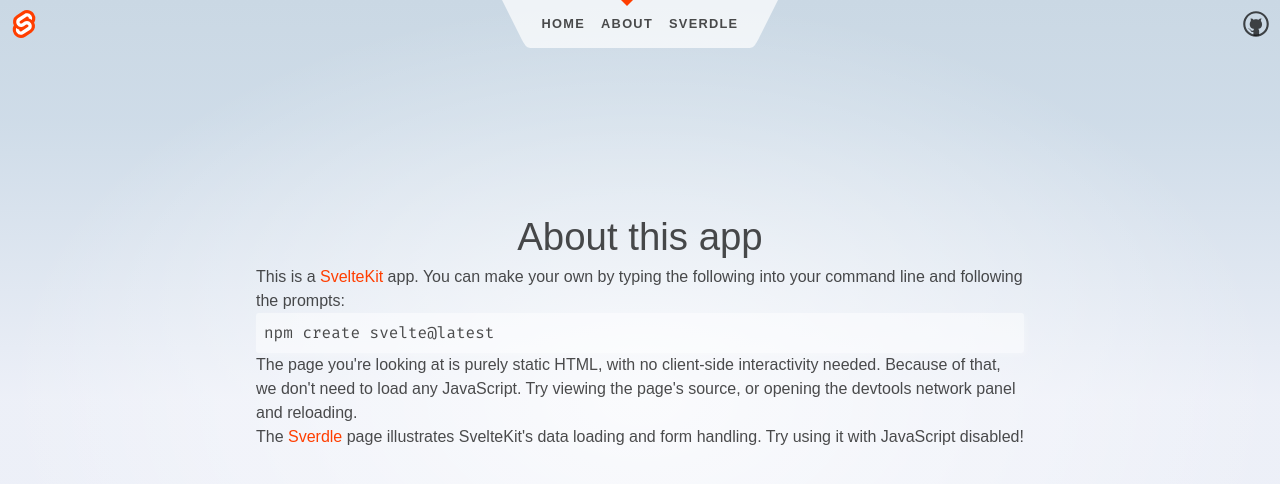
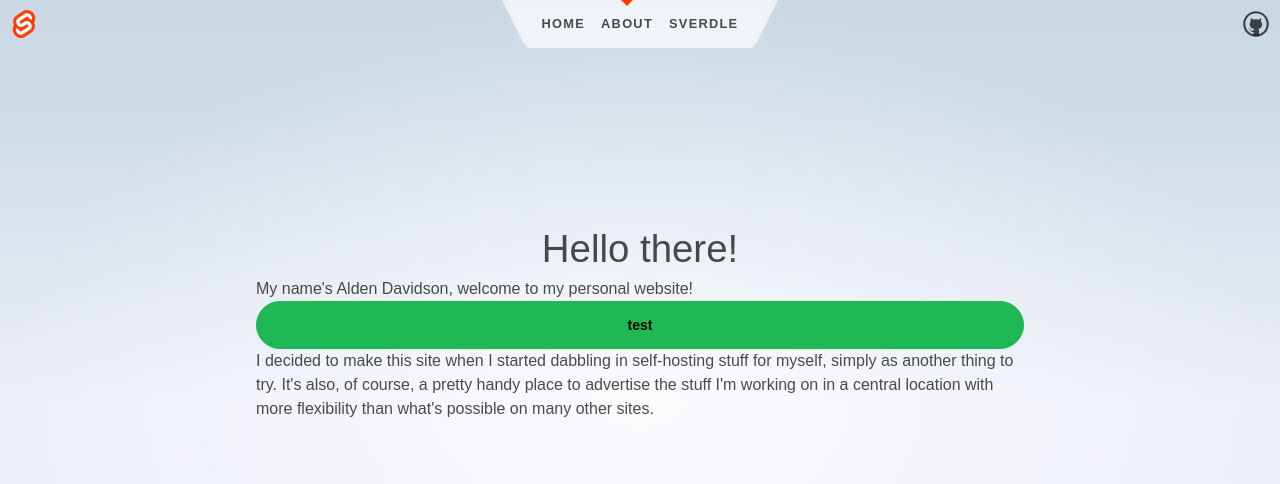
Before and after one commit to ananaso/adavidson.us, a SvelteKit app: page /about in a window 1280 px wide. Shown: the top 484 px of the page. Built offline with nearby package versions, Linux system fonts and the light colour scheme.

Commit message:
replace stock about page content with basic info

```diff
--- a/src/routes/about/+page.svelte
+++ b/src/routes/about/+page.svelte
@@ -1,26 +1,19 @@
 <svelte:head>
 	<title>About</title>
-	<meta name="description" content="About this app" />
+	<meta name="description" content="About me" />
 </svelte:head>
 
 <div class="text-column">
-	<h1>About this app</h1>
+	<h1>Hello there!</h1>
+
+	<h2>
+		My name's Alden Davidson, welcome to my personal website!
+	</h2>
+
+	<button class="btn btn-primary">test</button>
 
 	<p>
-		This is a <a href="https://kit.svelte.dev">SvelteKit</a> app. You can make your own by typing the
-		following into your command line and following the prompts:
-	</p>
-
-	<pre>npm create svelte@latest</pre>
-
-	<p>
-		The page you're looking at is purely static HTML, with no client-side interactivity needed.
-		Because of that, we don't need to load any JavaScript. Try viewing the page's source, or opening
-		the devtools network panel and reloading.
-	</p>
-
-	<p>
-		The <a href="/sverdle">Sverdle</a> page illustrates SvelteKit's data loading and form handling. Try
-		using it with JavaScript disabled!
+		I decided to make this site when I started dabbling in self-hosting stuff for myself, simply as another thing to try.
+		It's also, of course, a pretty handy place to advertise the stuff I'm working on in a central location with more flexibility than what's possible on many other sites.
 	</p>
 </div>
```
